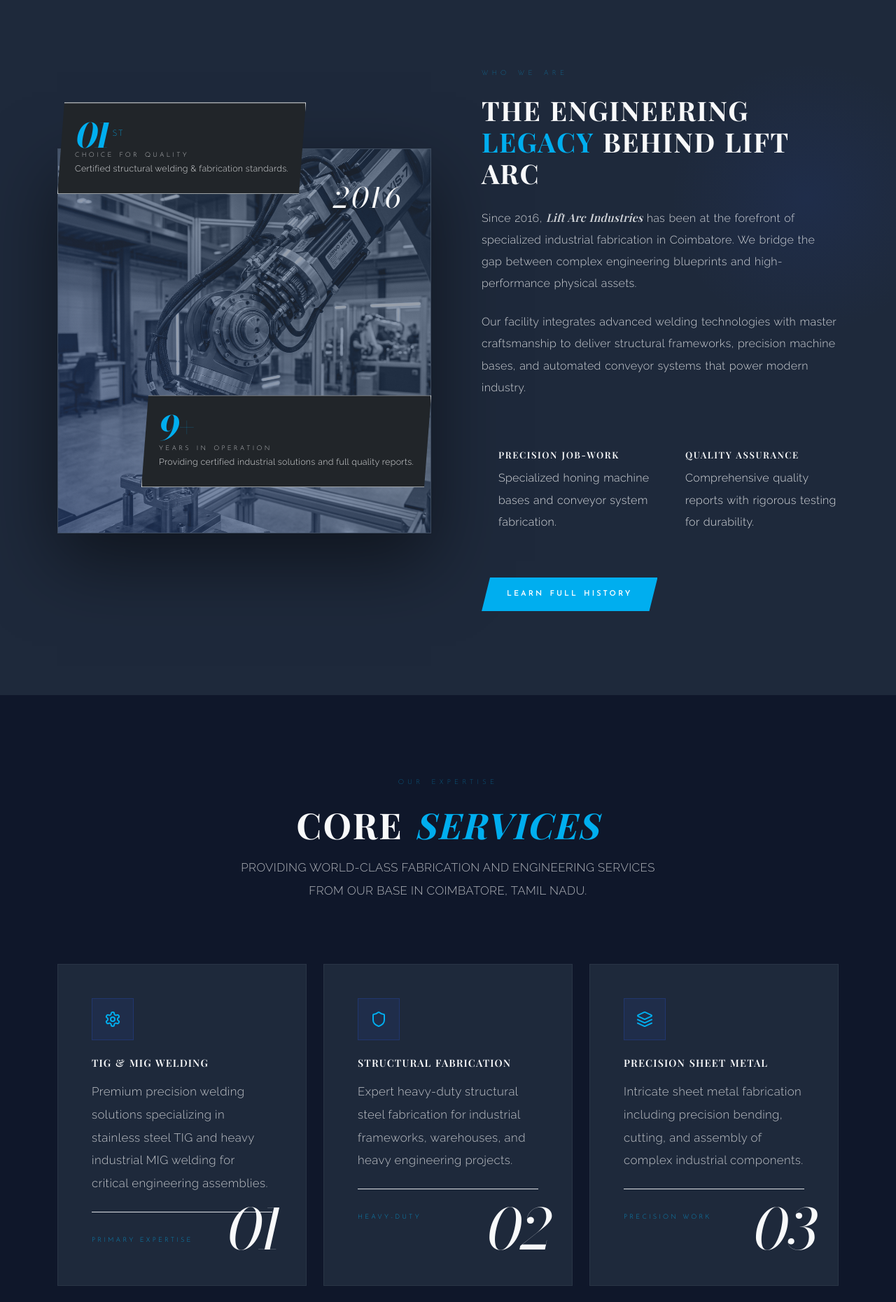
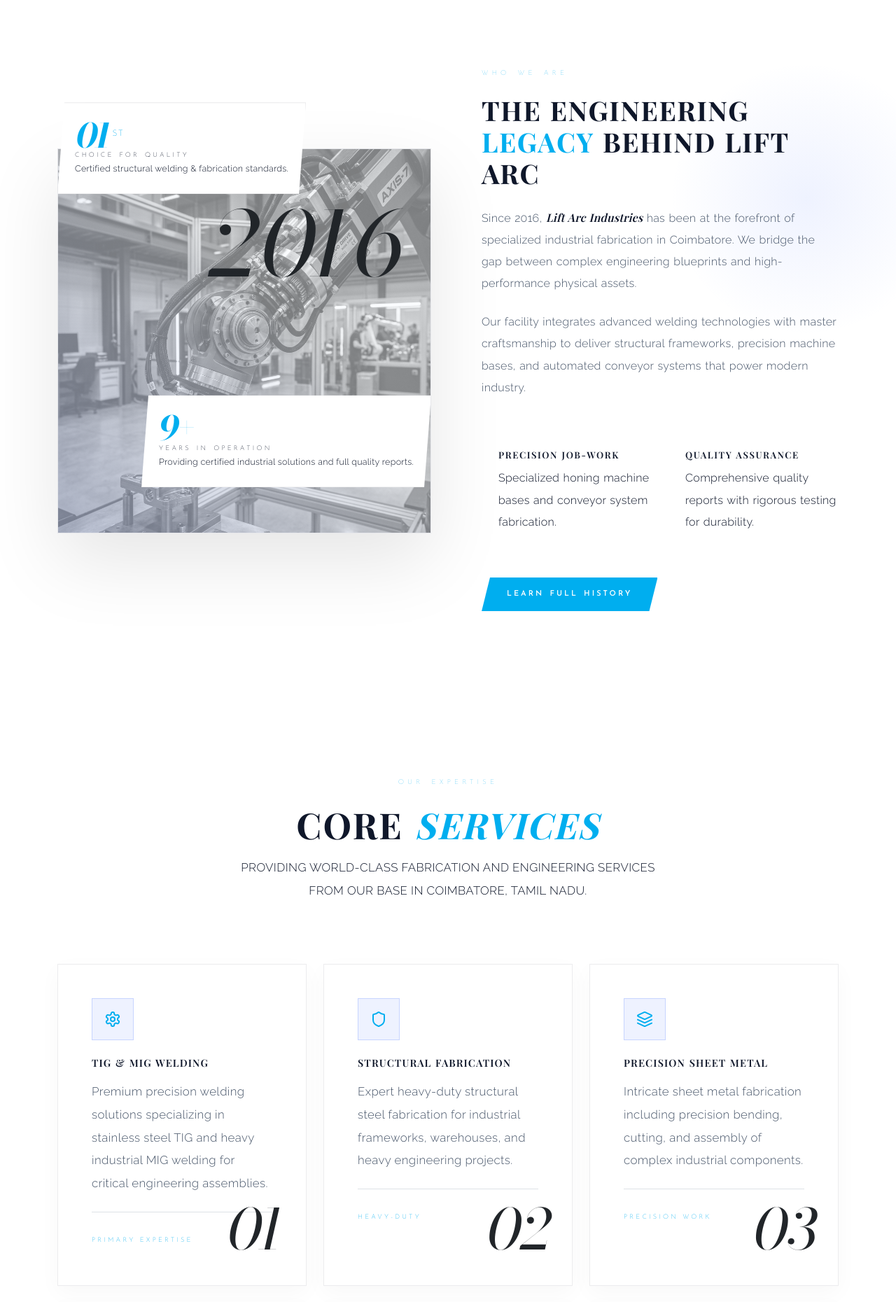
Before and after one commit to Nishal-15/Liftarc, a React (Vite) app: page / in a window 1280 px wide. Shown: the part 820-2680 px from the top of the page at 70% size. Built offline with nearby package versions, Linux system fonts and the light colour scheme; a web font is replaced by a local one.

Commit message:
Implemented light theme for all body sections while preserving dark Hero and Preloader

```diff
--- a/src/components/About.jsx
+++ b/src/components/About.jsx
@@ -3,7 +3,7 @@
 
 const About = () => {
   return (
-    <section id="aboutus" style={{ backgroundColor: 'var(--dark2)', position: 'relative', overflow: 'hidden' }}>
+    <section id="aboutus" className="light-theme" style={{ backgroundColor: 'var(--light-bg)', position: 'relative', overflow: 'hidden' }}>
       {/* Decorative Grid Accent */}
       <div className="position-absolute" style={{ top: '10%', right: '-5%', width: '30%', height: '40%', backgroundImage: 'radial-gradient(circle, rgba(44, 93, 252, 0.08) 0%, transparent 70%)', zIndex: 0 }}></div>
 
@@ -14,9 +14,9 @@
             <div className="about-visual position-relative" style={{ height: '550px' }}>
               {/* Image Frame with Industrial Style */}
               <div className="about-frame position-absolute w-100 h-100" style={{
-                background: 'var(--dark3)',
-                border: '1px solid rgba(255, 255, 255, 0.05)',
-                boxShadow: '0 40px 100px rgba(0,0,0,0.5)',
+                background: 'var(--light-bg2)',
+                border: '1px solid var(--light-border)',
+                boxShadow: '0 40px 100px rgba(0,0,0,0.1)',
                 display: 'flex',
                 alignItems: 'center',
                 justifyContent: 'center',
@@ -28,17 +28,17 @@
                 }}></div>
                 <img src="/images/about_bg.png" alt="Precision Detail" className="w-100 h-100 object-fit-cover opacity-50" style={{ mixBlendMode: 'luminosity' }} />
                 {/* Large Number Overlay */}
-                <div className="position-absolute fs-1 fw-black text-light opacity-5" style={{ top: '40px', right: '40px', fontFamily: 'var(--font-heading)', fontSize: '8rem', pointerEvents: 'none' }}>2016</div>
+                <div className="position-absolute text-dark opacity-5" style={{ top: '40px', right: '40px', fontFamily: 'var(--font-display)', fontStyle: 'italic', fontWeight: 400, fontSize: '8rem', pointerEvents: 'none' }}>2016</div>
               </div>
 
               {/* Floating Cards */}
-              <div className="floating-card top-0 start-0 p-4 bg-dark border translate-middle-x-lg translate-middle-y shadow-lg" style={{ minWidth: '220px', zIndex: 10, position: 'absolute', top: '10%', left: '-10%', backgroundColor: 'var(--dark)', border: '1px solid var(--accent2)', clipPath: 'polygon(10px 0%, 100% 0%, calc(100% - 10px) 100%, 0% 100%)' }}>
+              <div className="floating-card top-0 start-0 p-4 border translate-middle-x-lg translate-middle-y shadow-lg" style={{ minWidth: '220px', zIndex: 10, position: 'absolute', top: '10%', left: '-10%', backgroundColor: 'var(--light-bg)', border: '1px solid var(--light-border)', clipPath: 'polygon(10px 0%, 100% 0%, calc(100% - 10px) 100%, 0% 100%)' }}>
                  <div className="fs-1 fw-bold text-accent" style={{ fontFamily: 'var(--font-heading)' }}>01<span className="fs-5">ST</span></div>
                  <div className="text-light text-uppercase fw-bold" style={{ fontSize: '0.7rem', letterSpacing: '0.2em' }}>Choice for Quality</div>
                  <div className="text-light small mt-1" style={{ opacity: 0.85 }}>Certified structural welding & fabrication standards.</div>
               </div>
 
-              <div className="floating-card bottom-0 end-0 p-4 bg-dark border translate-middle-x-lg translate-middle-y shadow-lg" style={{ minWidth: '220px', zIndex: 10, position: 'absolute', bottom: '10%', right: '-10%', backgroundColor: 'var(--dark)', border: '1px solid var(--accent2)', clipPath: 'polygon(10px 0%, 100% 0%, calc(100% - 10px) 100%, 0% 100%)' }}>
+              <div className="floating-card bottom-0 end-0 p-4 border translate-middle-x-lg translate-middle-y shadow-lg" style={{ minWidth: '220px', zIndex: 10, position: 'absolute', bottom: '10%', right: '-10%', backgroundColor: 'var(--light-bg)', border: '1px solid var(--light-border)', clipPath: 'polygon(10px 0%, 100% 0%, calc(100% - 10px) 100%, 0% 100%)' }}>
                  <div className="fs-1 fw-bold text-accent" style={{ fontFamily: 'var(--font-heading)' }}>9+</div>
                  <div className="text-light text-uppercase fw-bold" style={{ fontSize: '0.7rem', letterSpacing: '0.2em' }}>Years in Operation</div>
                  <div className="text-light small mt-1" style={{ opacity: 0.85 }}>Providing certified industrial solutions and full quality reports.</div>
--- a/src/components/Footer.jsx
+++ b/src/components/Footer.jsx
@@ -3,7 +3,7 @@
 
 const Footer = () => {
     return (
-        <footer className="py-5" style={{ backgroundColor: '#020617', borderTop: '1px solid rgba(255, 255, 255, 0.05)' }}>
+        <footer className="py-5 light-theme" style={{ backgroundColor: 'var(--light-bg3)', borderTop: '1px solid var(--light-border)' }}>
             <div className="container">
                 <div className="row g-4 align-items-center">
                     <div className="col-lg-3 col-md-6 mb-4 mb-lg-0">
--- a/src/components/Projects.jsx
+++ b/src/components/Projects.jsx
@@ -53,7 +53,7 @@
 
 const Projects = () => {
     return (
-        <section id="projects" style={{ backgroundColor: 'var(--dark)' }}>
+        <section id="projects" className="light-theme" style={{ backgroundColor: 'var(--light-bg2)' }}>
             <div className="container">
                 <div className="row mb-5 align-items-end">
                     <div className="col-lg-6" data-aos="fade-right">
@@ -71,7 +71,7 @@
                             <div className="project-item position-relative overflow-hidden" style={{ height: '400px', cursor: 'pointer' }}>
                                 <img src={project.image} alt={project.title} className="w-100 h-100 object-fit-cover transition-all duration-700" style={{ filter: 'grayscale(100%) brightness(0.5)' }} />
                                 <div className="project-overlay position-absolute top-0 start-0 w-100 h-100 p-4 d-flex flex-column justify-content-end" style={{
-                                    background: 'linear-gradient(to top, rgba(15,23,42,0.9) 0%, transparent 100%)',
+                                    background: 'linear-gradient(to top, rgba(15,23,42,0.85) 0%, transparent 60%)',
                                     transition: 'background 0.4s ease'
                                 }}>
                                     <span className="text-accent text-uppercase mb-1" style={{ fontSize: '0.55rem', letterSpacing: '0.3em', fontFamily: 'var(--font-tag)', fontWeight: 200 }}>{project.category}</span>
--- a/src/components/Services.jsx
+++ b/src/components/Services.jsx
@@ -43,7 +43,7 @@
 
 const Services = () => {
   return (
-    <section id="services" className="" style={{ backgroundColor: 'var(--dark)', overflow: 'hidden' }}>
+    <section id="services" className="light-theme" style={{ backgroundColor: 'var(--light-bg2)', overflow: 'hidden' }}>
       <div className="container">
         <div className="row justify-content-center mb-5 pb-lg-4">
           <div className="col-lg-7 text-center" data-aos="fade-up">
@@ -57,17 +57,18 @@
           {services.map((service, index) => (
             <div key={index} className="col-lg-4 col-md-6" data-aos="fade-up" data-aos-delay={index * 100}>
               <div className="service-card p-5 h-100" style={{
-                backgroundColor: 'var(--dark2)',
-                border: '1px solid rgba(255, 255, 255, 0.05)',
+                backgroundColor: 'var(--light-bg)',
+                border: '1px solid var(--light-border)',
                 position: 'relative',
                 overflow: 'hidden',
                 transition: 'all 0.5s cubic-bezier(0.165, 0.84, 0.44, 1)',
                 display: 'flex',
                 flexDirection: 'column',
-                cursor: 'pointer'
+                cursor: 'pointer',
+                boxShadow: '0 10px 30px rgba(0,0,0,0.03)'
               }}>
                 {/* Large Background Transparent Number */}
-                <div className="position-absolute text-light opacity-5" style={{ bottom: '20px', right: '30px', fontFamily: 'var(--font-display)', fontStyle: 'italic', fontWeight: 400, fontSize: '5rem', pointerEvents: 'none' }}>0{index + 1}</div>
+                <div className="position-absolute text-dark opacity-5" style={{ bottom: '20px', right: '30px', fontFamily: 'var(--font-display)', fontStyle: 'italic', fontWeight: 400, fontSize: '5rem', pointerEvents: 'none' }}>0{index + 1}</div>
 
                 {/* Top Border Glow (Pseudo) */}
                 <div className="accent-line position-absolute top-0 start-0 w-0 h-2" style={{ transition: 'width 0.5s ease', width: '0%', height: '2px', backgroundColor: 'var(--accent)' }}></div>
@@ -95,9 +96,10 @@
 
       <style>{`
         .service-card:hover {
-          background-color: var(--dark3) !important;
-          border-color: rgba(138, 3, 3, 0.3) !important;
+          background-color: var(--light-bg) !important;
+          border-color: var(--accent) !important;
           transform: translateY(-8px);
+          box-shadow: 0 20px 40px rgba(0,0,0,0.08) !important;
         }
         .service-card:hover .accent-line {
           width: 100% !important;
--- a/src/index.css
+++ b/src/index.css
@@ -18,6 +18,47 @@
   --font-body: 'Raleway', sans-serif;
   --font-tag: 'Josefin Sans', sans-serif;
   --font-mono: 'Share Tech Mono', monospace;
+
+  /* Light Theme Variables */
+  --light-bg: #ffffff;
+  --light-bg2: #f8fafc;
+  --light-bg3: #f1f5f9;
+  --light-text: #0f172a;
+  --light-text-muted: #475569;
+  --light-border: rgba(15, 23, 42, 0.08);
+}
+
+.light-theme {
+  background-color: var(--light-bg) !important;
+  color: var(--light-text) !important;
+}
+
+.light-theme .section-title,
+.light-theme h2,
+.light-theme h3,
+.light-theme h4,
+.light-theme h5 {
+  color: var(--light-text) !important;
+}
+
+.light-theme p,
+.light-theme .text-light-muted {
+  color: var(--light-text-muted) !important;
+  opacity: 1 !important;
+}
+
+.light-theme .text-light {
+  color: var(--light-text) !important;
+  opacity: 1 !important;
+}
+
+.light-theme .bg-dark,
+.light-theme .bg-dark2 {
+  background-color: var(--light-bg2) !important;
+}
+
+.light-theme .border {
+  border-color: var(--light-border) !important;
 }
 
 * {
```
Also changed, not shown: src/components/Contact.jsx (+13 -13 lines), src/components/Products.jsx (+10 -8 lines), src/components/WhyChooseUs.jsx (+8 -7 lines).
